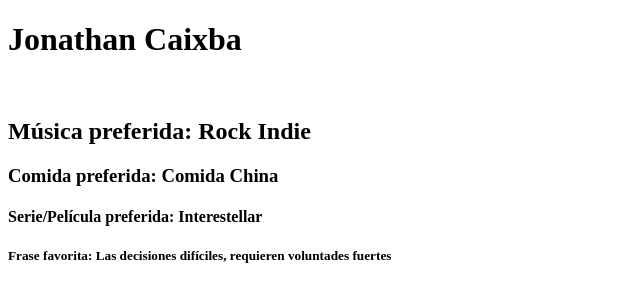
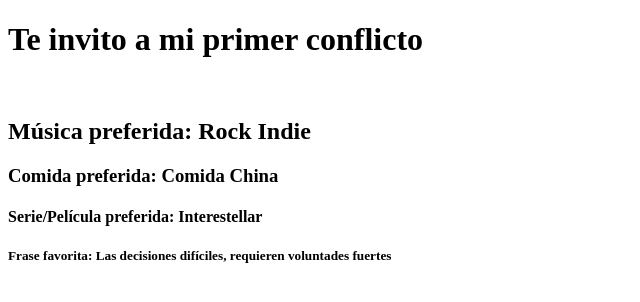
Before and after one commit to JonathanCaixba/ch62-mis_preferencias_cx, a plain HTML site: page index.html in a window 1280 px wide. Shown: the whole page, without its empty margins (0-640 px from the left). Drawn offline with Linux system fonts and the light colour scheme.

Commit message:
feat: Modificacion remota del h1 desde GitHub

```diff
--- a/index.html
+++ b/index.html
@@ -6,7 +6,7 @@
     <title>Document</title>
 </head>
 <body>
-    <h1>Jonathan Caixba</h1><br>
+    <h1>Te invito a mi primer conflicto</h1><br>
     <h2>Música preferida: Rock Indie</2><br>
     <h3>Comida preferida: Comida China</3><br>
     <h4>Serie/Película preferida: Interestellar</4><br>
```
